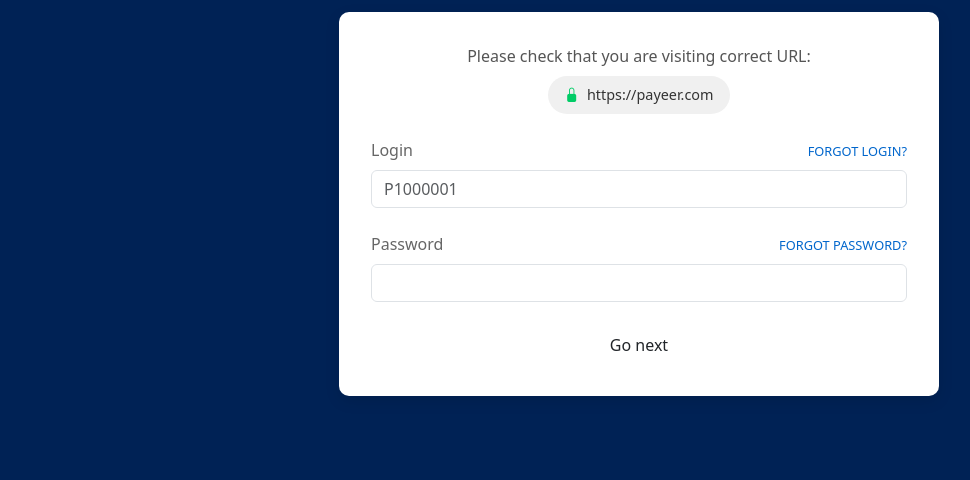
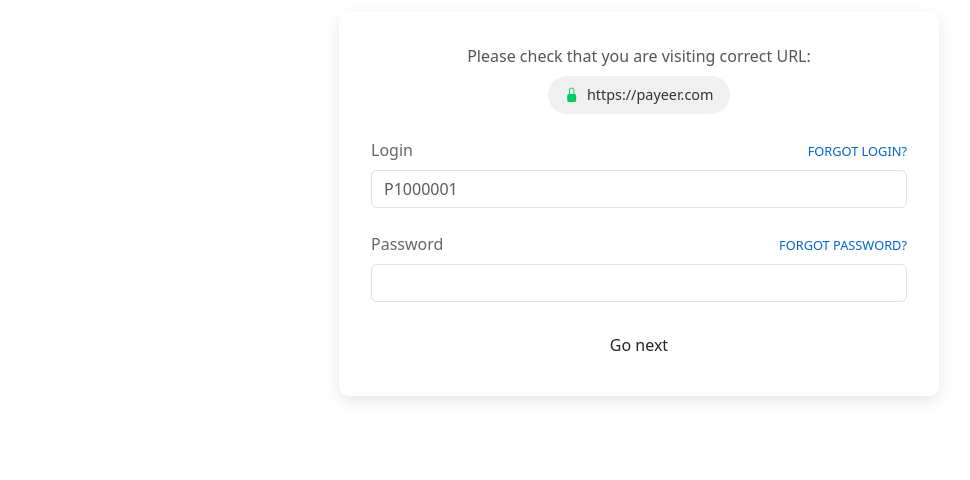
Before and after one commit to Areeqi0/Payeer, a website built with Vite: page index.html in a window 1280 px wide. Shown: the part 320-800 px from the top of the page, without its empty margins (1-971 px from the left). Built offline with nearby package versions, Linux system fonts and the light colour scheme.

Commit message:
Update index.html

```diff
--- a/index.html
+++ b/index.html
@@ -8,7 +8,7 @@
     <link rel="stylesheet" href="https://cdn.jsdelivr.net/npm/bootstrap-icons@1.11.2/font/bootstrap-icons.min.css">
     <link rel="stylesheet" href="/style.css">
   </head>
-  <body style="  background-color: #002255;">
+  <body>
     <div id="app">
       <div class="payeer-container">
         <!-- Header with logo -->
```
